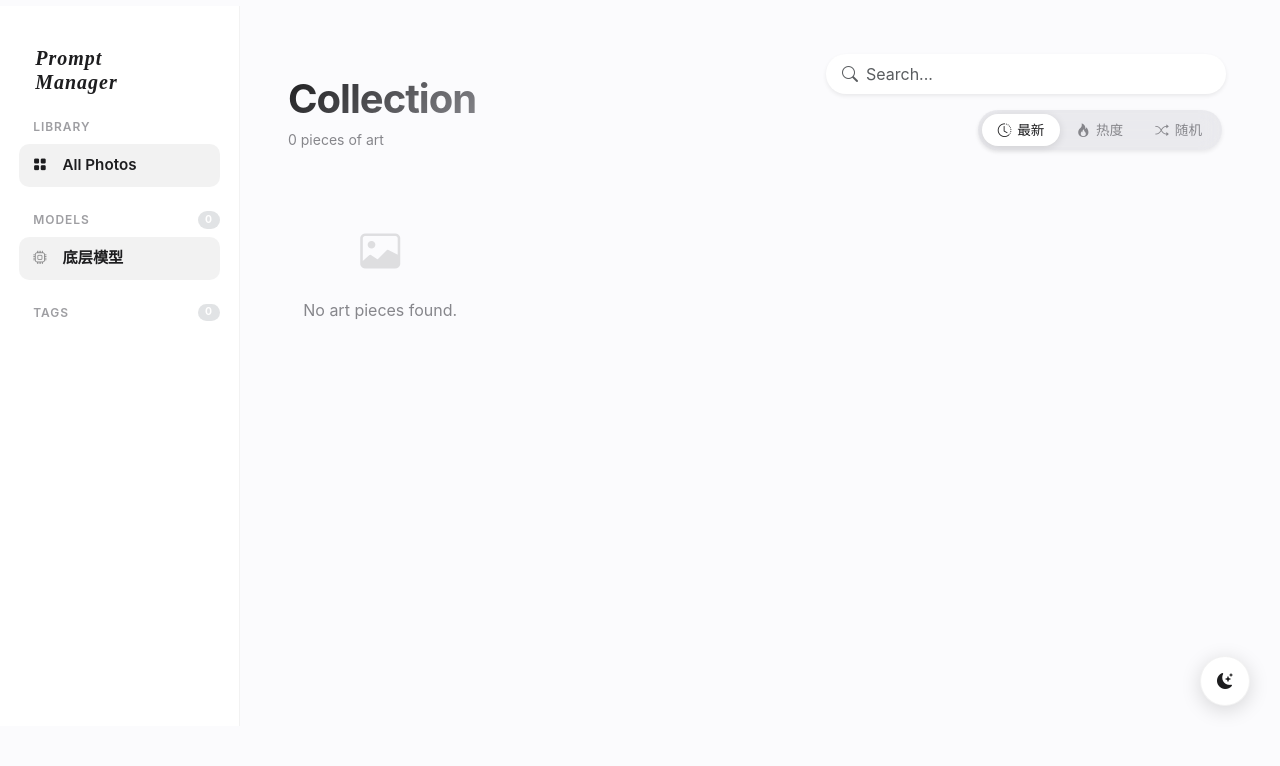
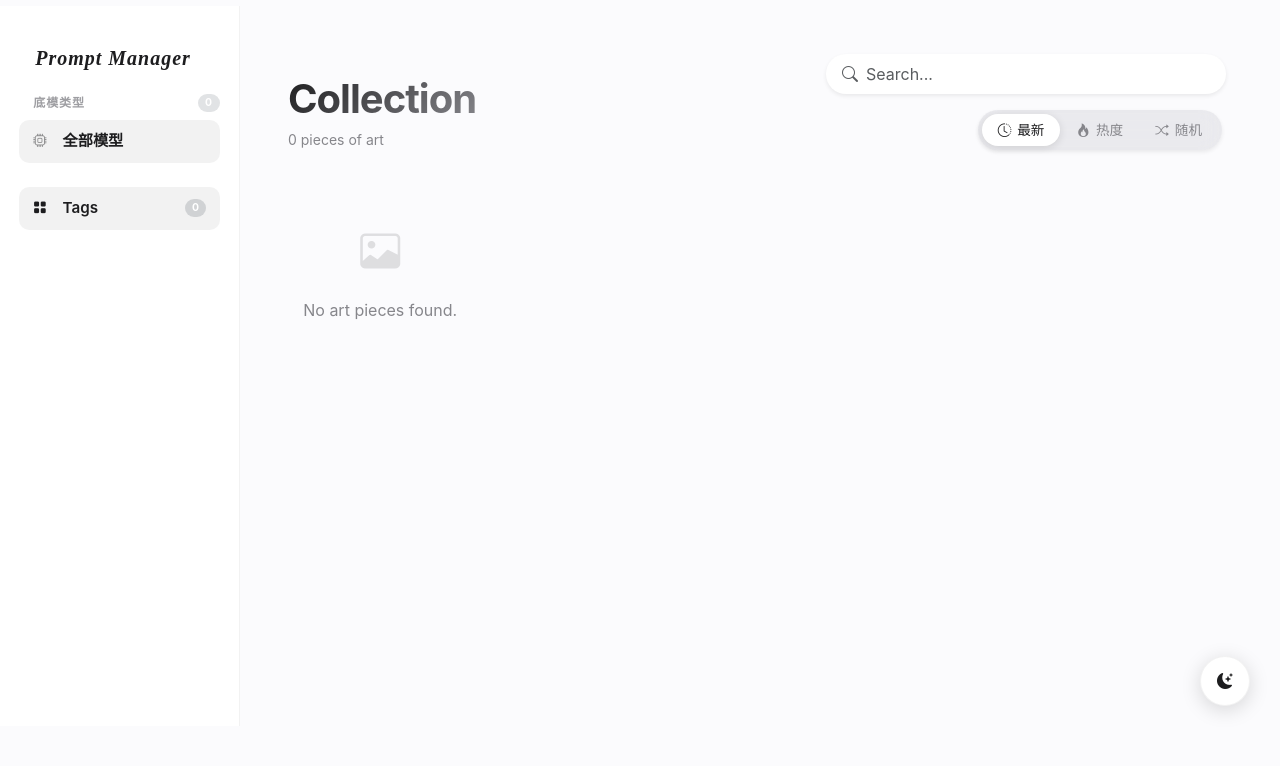
Before and after one commit to fetter1991/Prompt-Master, a Flask app: page / in a window 1280 px wide. Shown: the part 64-830 px from the top of the page. Run offline with Flask 3, Linux system fonts and the light colour scheme; parts of the project's set-up code (start-up, migrations or seed data) failed here and were passed over; some libraries are stand-ins or nearby versions.

Commit message:
左侧栏样式

```diff
--- a/templates/index.html
+++ b/templates/index.html
@@ -7,20 +7,20 @@
     <div class="d-none d-md-block flex-shrink-0" style="width: 240px; z-index: 100;">
         <div class="sidebar-sticky custom-scrollbar" style="max-height: calc(100vh - 80px); overflow-y: auto;">
             <div class="px-3 mb-4 mt-2">
-                <h5 class="fw-bold m-0" style="font-family: serif; font-style: italic; letter-spacing: 1px;">Prompt<br>Manager</h5>
+                <h5 class="fw-bold m-0" style="font-family: serif; font-style: italic; letter-spacing: 1px;">Prompt Manager</h5>
             </div>
 
-            <div class="nav-category">Library</div>
-            <a href="{{ url_for(request.endpoint, model_type=active_model_type, q=active_search, sort=current_sort) }}" class="nav-item-apple {{ 'active' if not active_tag else '' }}">
+            <!-- <div class="nav-category">Library</div> -->
+            <!-- <a href="{{ url_for(request.endpoint, model_type=active_model_type, q=active_search, sort=current_sort) }}" class="nav-item-apple {{ 'active' if not active_tag else '' }}">
                 <i class="bi bi-grid-fill me-3 small"></i>All Photos
-            </a>
+            </a> -->
 
             <div class="nav-category mt-4 d-flex justify-content-between align-items-center">
-                <span>Models</span>
+                <span>底模类型</span>
                 <span class="badge bg-secondary bg-opacity-25 rounded-pill small" style="font-size: 0.65rem;">{{ model_types|length }}</span>
             </div>
             <a href="{{ url_for(request.endpoint, q=active_search, sort=current_sort) }}" class="nav-item-apple {{ 'active' if not active_model_type else '' }}">
-                <i class="bi bi-cpu me-3 small opacity-50"></i>底层模型
+                <i class="bi bi-cpu me-3 small opacity-50"></i>全部模型
             </a>
             {% for model_type in model_types %}
             <a href="{{ url_for(request.endpoint, model_type=model_type, q=active_search, sort=current_sort) }}" class="nav-item-apple {{ 'active' if active_model_type == model_type else '' }}">
@@ -28,10 +28,12 @@
             </a>
             {% endfor %}
 
-            <div class="nav-category mt-4 d-flex justify-content-between align-items-center">
-                <span>Tags</span>
-                <span class="badge bg-secondary bg-opacity-25 rounded-pill small" style="font-size: 0.65rem;">{{ all_tags|length }}</span>
-            </div>
+            <a href="{{ url_for(request.endpoint, model_type=active_model_type, sort=current_sort) }}"
+               class="nav-item-apple {{ 'active' if not active_tag else '' }} mt-4"
+               title="显示当前模型下所有图片">
+                <i class="bi bi-grid-fill me-3 small"></i>Tags
+                <span class="badge bg-secondary bg-opacity-25 rounded-pill small ms-auto" style="font-size: 0.65rem;">{{ all_tags|length }}</span>
+            </a>
 
             {% for tag in all_tags %}
             <a href="{{ url_for(request.endpoint, model_type=active_model_type, tag=tag.name, q=active_search, sort=current_sort) }}" class="nav-item-apple {{ 'active' if active_tag == tag.name else '' }}">
```
Also changed, not shown: 1 other file.
